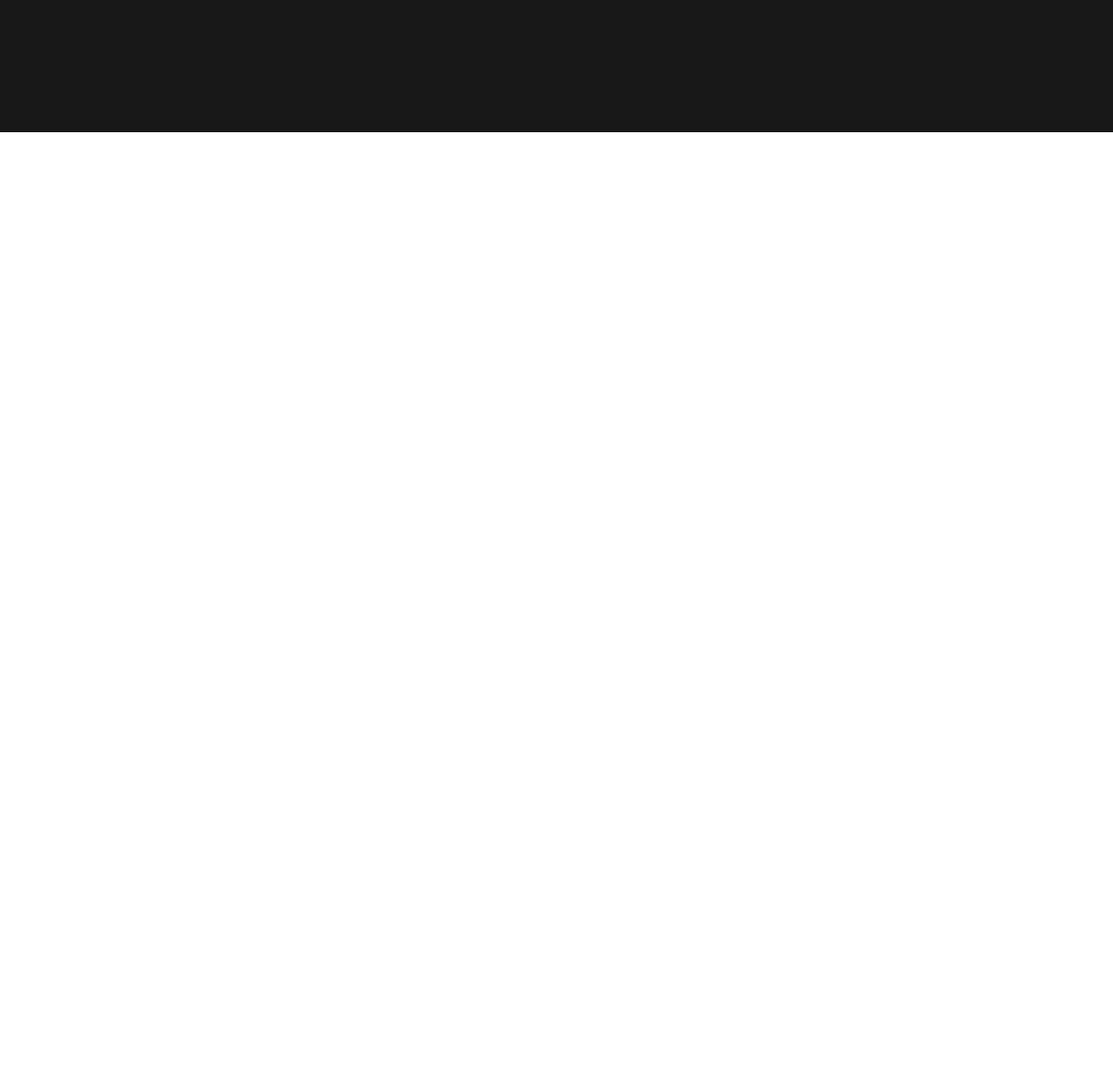
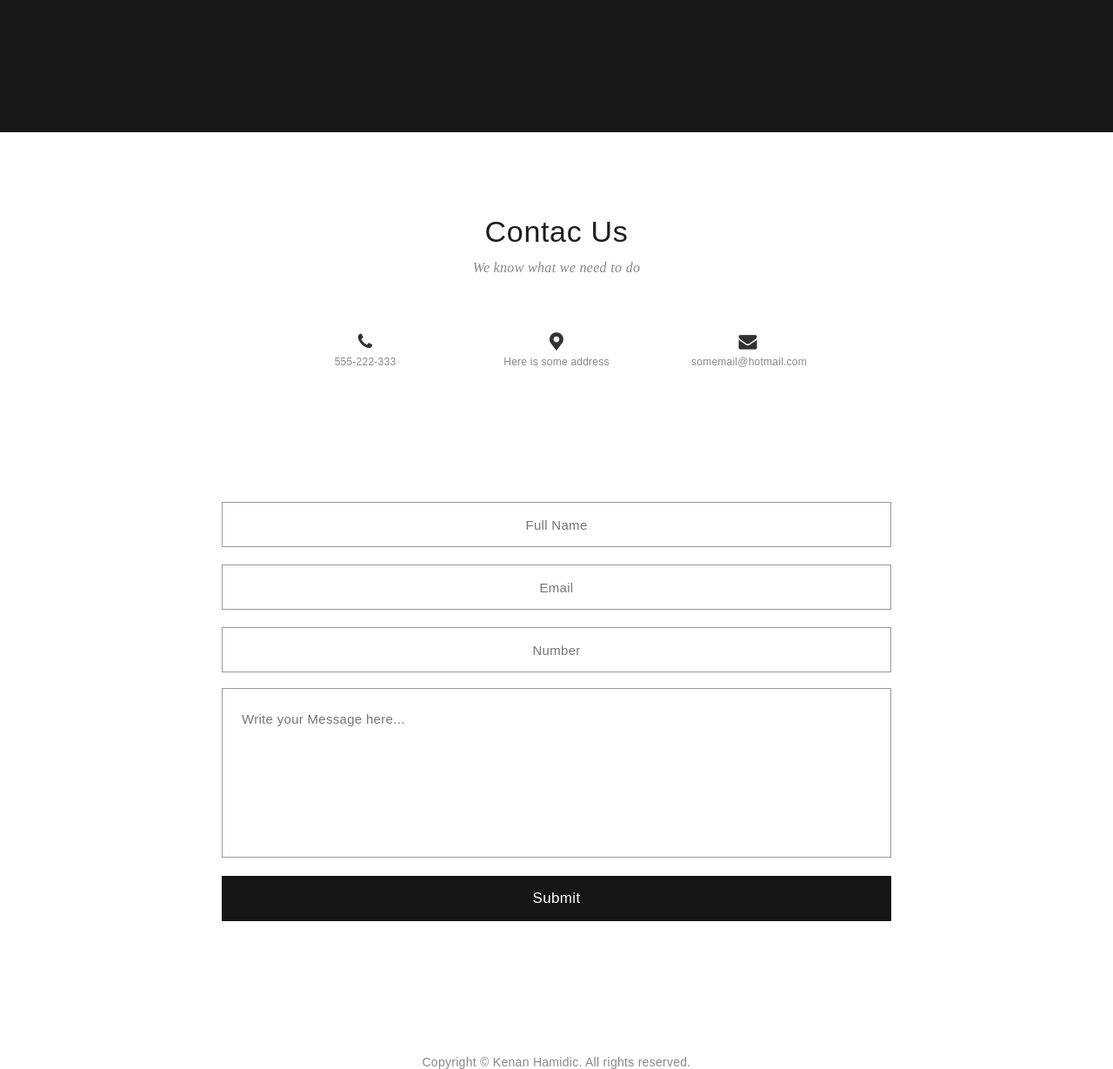
Before and after one commit to menykt/GitPage, a plain HTML site: page index.html in a window 1280 px wide. Shown: the part 3080-4309 px from the top of the page at 87% size. Before the commit the page ends 3232 px from the top, so only its background shows below. Drawn offline with Linux system fonts and the light colour scheme.

Commit message:
Контакты

```diff
--- a/css/styles.css
+++ b/css/styles.css
@@ -283,6 +283,121 @@
 .icon-upload-cloud-outline {
 }
 
+/* Форма */
+.contact {
+}
+.contact .block__head .block__title {
+    padding-top: 95px;
+}
+.block__title {
+}
+.block__text {
+
+}
+.contact__inner {
+}
+.contacn__icon-box {
+    display: flex;
+    justify-content: space-between;
+    max-width: 570px;
+    margin: 0 auto;
+    padding-top: 64px;
+}
+.contact__item {
+    text-align: center;
+    width: 130px;
+}
+.contact__item i {
+    color: #323232;
+    font-size: 21px;
+}
+.icon-phone {
+}
+.contacn__text a {
+    margin-bottom: 12px;
+}
+.contacn__text a {
+    font-family: "HelveticaNeueLTProLt", sans-serif;
+    font-size: 12px;
+    font-weight: 400;
+    letter-spacing: 0.02em;
+    color: #898888;
+    text-decoration: none;
+    transition: 0.3s;
+}
+.contacn__text a:hover {
+    color: #4b4a4a;
+    text-decoration: underline;
+}
+.icon-location {
+}
+.icon-mail-alt {
+}
+.contact__form {
+    padding-top: 153px;
+    display: flex;
+    flex-direction: column;
+    max-width: 770px;
+    margin: 0 auto;
+}
+.contact__form input {
+    height: 52px;
+    padding: 20px;
+    text-align: center;
+    font-family: "HelveticaNeueLTProLt", sans-serif;
+    font-size: 15px;
+    font-weight: 400;
+    letter-spacing: 0.02em;
+    color: #898888;
+    border: 1px solid #999999;
+}
+.contact__name {
+    margin-bottom: 20px;
+    }
+.contact__email {
+    margin-bottom: 20px;
+    }
+.contact__namber {
+    margin-bottom: 18px;
+   }
+   input::-webkit-outer-spin-button, input::-webkit-inner-spin-button {-webkit-appearance: none;}
+   input[type='numbe'] {-moz-appearance: textfield;}
+.contact__textarea {
+    padding: 22px;
+    margin-bottom: 21px;
+    height: 195px;
+    resize: none;
+    font-family: "HelveticaNeueLTProLt", sans-serif;
+    font-size: 15px;
+    line-height: 26px;
+    letter-spacing: 0.02em;
+    color: #898888;
+    border: 1px solid #999999;
+}
+.contact__form .contact__button {
+    cursor: pointer;
+    padding: 0;
+    outline: n;
+    border: none;
+    background-color: #161616;
+    font-family: "HelveticaNeueLTProLt", sans-serif;
+    font-size: 17px;
+    font-weight: 400;
+    letter-spacing: 0.02em;
+    color: #fefefe;
+}
+.footer {
+    padding-top: 154px;
+}
+.footer__text {
+    text-align: center;
+    font-family: "HelveticaNeueLTProLt", sans-serif;
+    font-size: 14px;
+    font-weight: 400;
+    letter-spacing: 0.02em;
+    color: #898888;
+}
+
 
 /*
     git config -- global user.name "menykt"
--- a/index.html
+++ b/index.html
@@ -87,9 +87,7 @@
                         <a href="#"><i class="icon-instagram"></i></a>
                     </div>
             </div>
-
         </div>
-
    </div>
 
    <div class="provide">
@@ -116,18 +114,44 @@
                 </div>
             </div>
         </div>
-
-
-<!--
-    <i class="icon-twitter"></i>
-    <i class="icon-instagram"></i>
+    </div>
+    <div class="contact">
+        <div class="container">
+            <div class="block__head">
+                <h2 class="block__title">Contac Us</h2>
+                <p class="block__text">We know what we need to do</p>
+            </div>
+            <div class="contact__inner">
+                <div class="contacn__icon-box">
+                    <div class="contact__item">
                         <i class="icon-phone"></i>
+                        <div class="contacn__text"><a href="tel:555222333">555-222-333</a></div>
+                    </div>
+                    <div class="contact__item">
                         <i class="icon-location"></i>
-    <i class="icon-heart"></i>
-    <i class="icon-upload-cloud-outline"></i>
+                        <div class="contacn__text"><a href="https://goo.gl/maps/mFzYzqgz5oQVhsL67" target="_blank">Here is some address</a></div>
+                    </div>
+                    <div class="contact__item">
                         <i class="icon-mail-alt"></i>
-    <i class="icon-chart-line"></i>
--->
+                        <div class="contacn__text"><a href="mailto:somemail@hotmail.com">somemail@hotmail.com</a></div>
+                    </div>
+                </div>
+                <form action="" class="contact__form">
+                    <input class="contact__name" type="text" placeholder="Full Name">
+                    <input class="contact__email" type="email" placeholder="Email">
+                    <input class="contact__namber" type="namber" placeholder="Number">
+                    <textarea class="contact__textarea" placeholder="Write your Message here..."></textarea>
+                    <input type="submit" class="contact__button" value="Submit">
+            </div>
+        </div>
+    </div>
+    <div class="footer">
+        <div class="container">
+            <div class="footer__text">
+                Copyright &COPY; Kenan Hamidic. All rights reserved.
+            </div>
+        </div>
+    </div>
 
 </body>
 </html>
```
Lines whose indentation alone changed are shown as unchanged.
